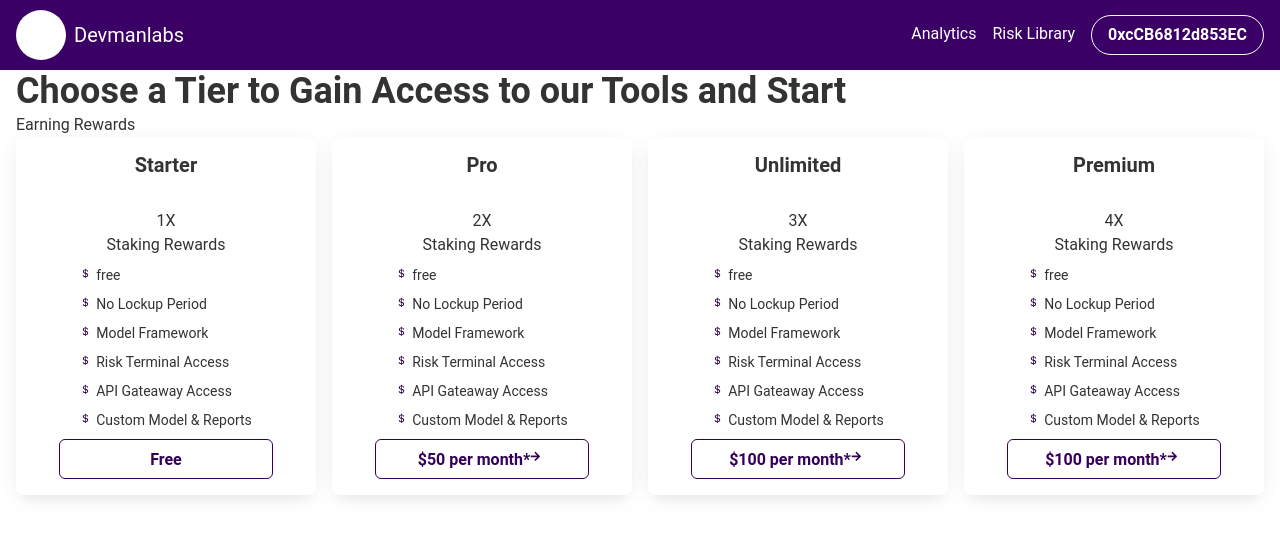
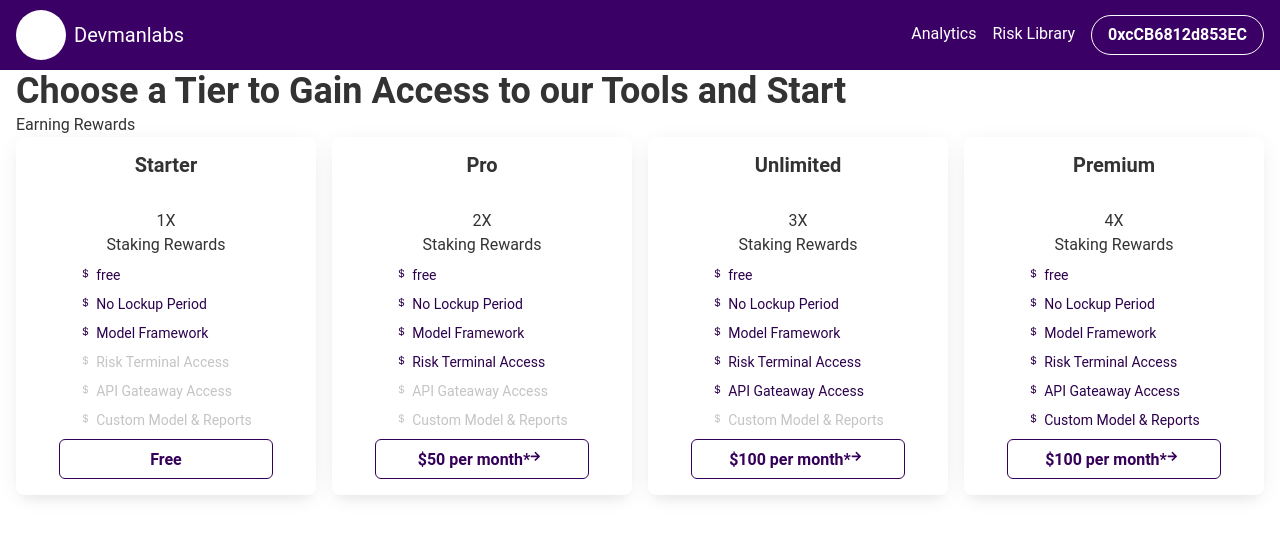
Before and after one commit to devmanlabs/frontend, a Next.js app: page /packages in a window 1280 px wide. Shown: the top 538 px of the page. Built offline with nearby package versions, Linux system fonts and the light colour scheme.

Commit message:
Card Layout Completed

```diff
--- /dev/null
+++ b/src/components/PackageCard.tsx
@@ -0,0 +1,87 @@
+import {
+  GridItem,
+  VStack,
+  Heading,
+  Stack,
+  HStack,
+  Icon,
+  Button,
+  Text,
+} from '@chakra-ui/react';
+import { FC } from 'react';
+import { FaArrowRight } from 'react-icons/fa';
+
+import { IPackageCard } from '~/types/IPackageCard';
+
+interface PackageCardProps {
+  item: IPackageCard;
+  index: number;
+}
+
+const PackageCard: FC<PackageCardProps> = ({ item, index }) => {
+  return (
+    <GridItem
+      key={item.name}
+      boxShadow="xl"
+      borderRadius="lg"
+      overflow="hidden"
+      role="group"
+    >
+      <VStack
+        transition="0.3s ease"
+        py={4}
+        px="4"
+        _groupHover={{
+          bg: 'pink.500',
+          color: 'white',
+        }}
+      >
+        <Heading as="h3" size="md">
+          {item.name}
+        </Heading>
+      </VStack>
+      <VStack py={4} px="4">
+        <Text fontSize="md" textAlign="center">
+          {index + 1}X <br /> Staking Rewards
+        </Text>
+        <Stack>
+          {item.benefits.map((benefit) => (
+            <HStack spacing="0" key={benefit.text}>
+              <Icon color={!benefit.access ? 'gray.200' : 'purple.700'}>
+                {benefit.icon}
+              </Icon>
+              <Text
+                color={!benefit.access ? 'gray.200' : 'purple.700'}
+                fontSize="sm"
+              >
+                {benefit.text}
+              </Text>
+            </HStack>
+          ))}
+        </Stack>
+        <Button
+          transition="0.3s ease"
+          _hover={{ opacity: 0.8 }}
+          _groupHover={{
+            bg: 'pink.500',
+            color: 'white',
+          }}
+          variant="outline"
+          w="80%"
+        >
+          {item.price === 0 ? (
+            'Free'
+          ) : (
+            <>
+              {`$${item.price} per month*`}
+              <Icon>
+                <FaArrowRight />
+              </Icon>
+            </>
+          )}
+        </Button>
+      </VStack>
+    </GridItem>
+  );
+};
+export default PackageCard;
--- a/src/pages/packages.tsx
+++ b/src/pages/packages.tsx
@@ -1,17 +1,7 @@
-import {
-  Button,
-  Container,
-  Grid,
-  GridItem,
-  Heading,
-  HStack,
-  Icon,
-  Stack,
-  Text,
-  VStack,
-} from '@chakra-ui/react';
+import { Container, Grid, Heading, Text } from '@chakra-ui/react';
 import { BsCurrencyDollar } from 'react-icons/bs';
-import { FaArrowRight } from 'react-icons/fa';
+
+import PackageCard from '~/components/PackageCard';
 const packages = () => {
   const packagesList = [
     {
@@ -101,27 +91,27 @@ const packages = () => {
     {
       name: 'Premium',
       benefits: [
-        { icon: <BsCurrencyDollar />, text: 'free', disable: true },
+        { icon: <BsCurrencyDollar />, text: 'free', access: true },
         {
           icon: <BsCurrencyDollar />,
           text: 'No Lockup Period',
-          disable: true,
+          access: true,
         },
-        { icon: <BsCurrencyDollar />, text: 'Model Framework', disable: true },
+        { icon: <BsCurrencyDollar />, text: 'Model Framework', access: true },
         {
           icon: <BsCurrencyDollar />,
           text: 'Risk Terminal Access',
-          disable: true,
+          access: true,
         },
         {
           icon: <BsCurrencyDollar />,
           text: 'API Gateaway Access',
-          disable: true,
+          access: true,
         },
         {
           icon: <BsCurrencyDollar />,
           text: 'Custom Model & Reports',
-          disable: true,
+          access: true,
         },
       ],
       price: 100,
@@ -135,61 +125,7 @@ const packages = () => {
 
       <Grid gridTemplateColumns="repeat(auto-fit,minmax(250px,1fr))" gap="4">
         {packagesList.map((item, i) => (
-          <GridItem
-            key={item.name}
-            boxShadow="xl"
-            borderRadius="lg"
-            overflow="hidden"
-            role="group"
-          >
-            <VStack
-              transition="0.3s ease"
-              py={4}
-              px="4"
-              _groupHover={{
-                bg: 'pink.500',
-                color: 'white',
-              }}
-            >
-              <Heading as="h3" size="md">
-                {item.name}
-              </Heading>
-            </VStack>
-            <VStack py={4} px="4">
-              <Text fontSize="md" textAlign="center">
-                {i + 1}X <br /> Staking Rewards
-              </Text>
-              <Stack>
-                {item.benefits.map((benefit) => (
-                  <HStack spacing="0" key={benefit.text}>
-                    <Icon color="purple.700">{benefit.icon}</Icon>
-                    <Text fontSize="sm">{benefit.text}</Text>
-                  </HStack>
-                ))}
-              </Stack>
-              <Button
-                transition="0.3s ease"
-                _hover={{ opacity: 0.8 }}
-                _groupHover={{
-                  bg: 'pink.500',
-                  color: 'white',
-                }}
-                variant="outline"
-                w="80%"
-              >
-                {item.price === 0 ? (
-                  'Free'
-                ) : (
-                  <>
-                    {`$${item.price} per month*`}
-                    <Icon>
-                      <FaArrowRight />
-                    </Icon>
-                  </>
-                )}
-              </Button>
-            </VStack>
-          </GridItem>
+          <PackageCard index={i} item={item} key={item.name} />
         ))}
       </Grid>
     </Container>
--- /dev/null
+++ b/src/types/IPackageCard.ts
@@ -0,0 +1,9 @@
+export interface IPackageCard {
+  name: string;
+  benefits: {
+    icon: JSX.Element;
+    text: string;
+    access: boolean;
+  }[];
+  price: number;
+}
```
